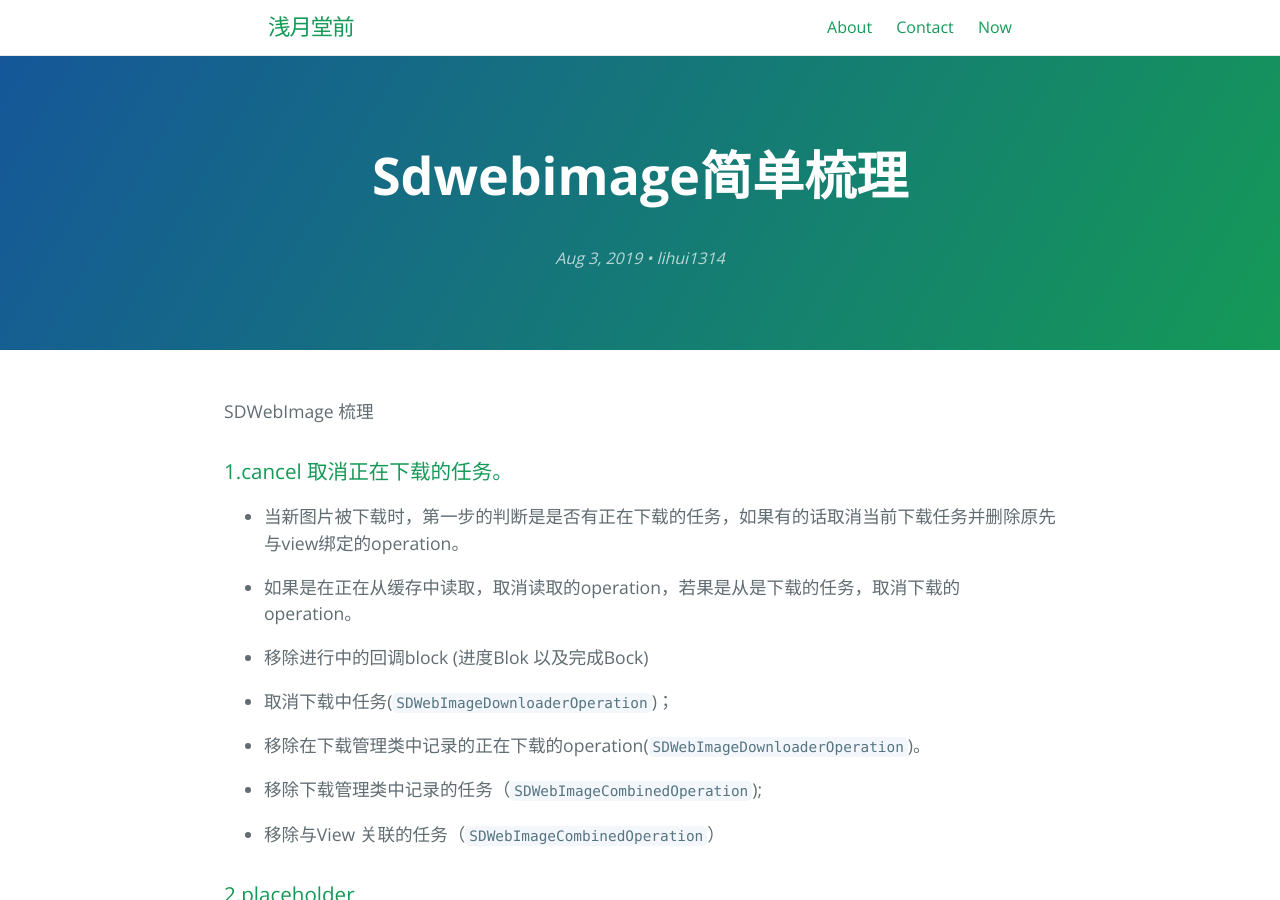
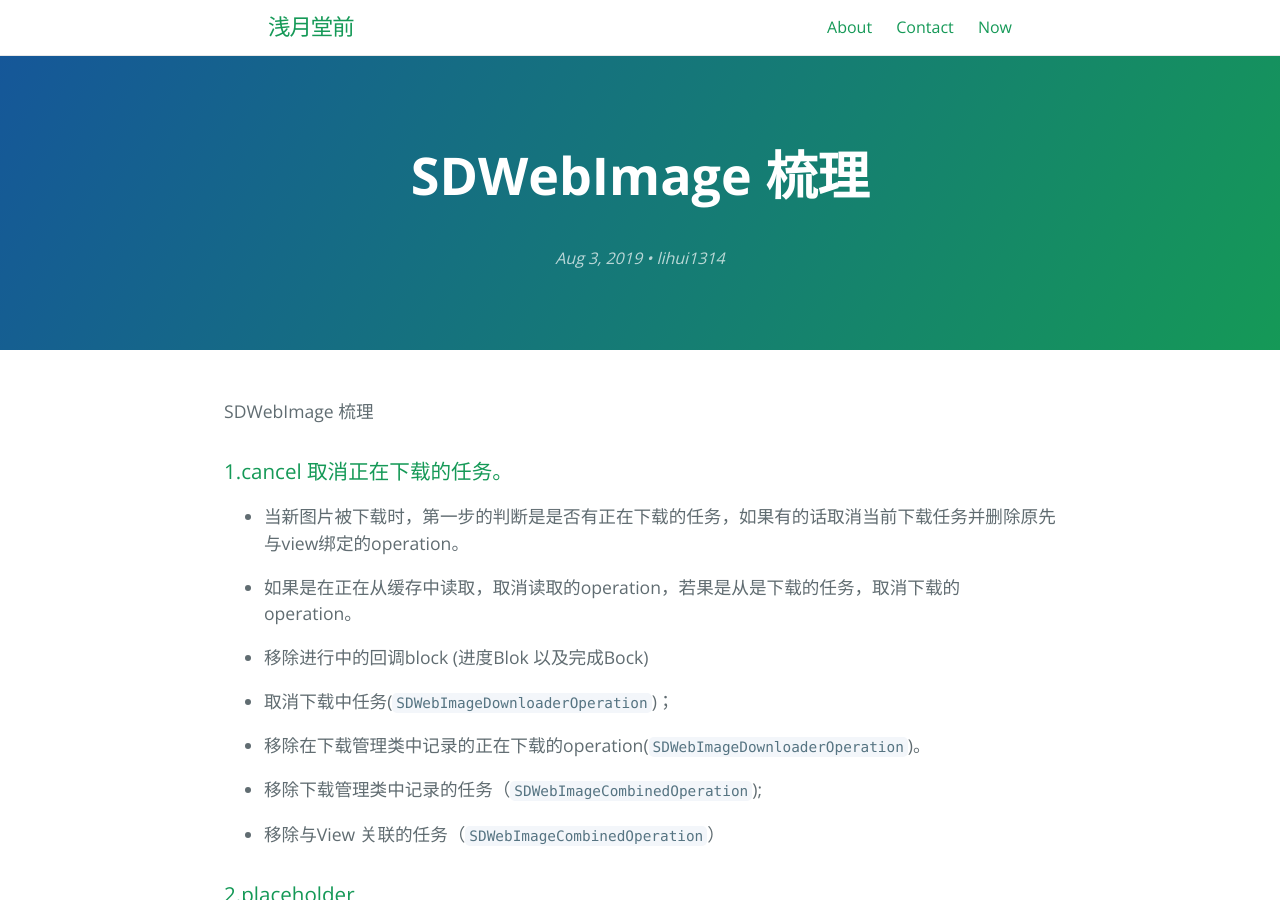
Before and after one commit to lihui1314/lihui1314.github.io, a Jekyll site: the page built from _posts/2019-08-03-SDWebImage简单梳理.md, in a window 1280 px wide and 900 px high. Built offline with Jekyll 4.4.1, drawn with Linux system fonts in a browser that asks for light colours; our own code applies the rules of GitHub Pages for plain Markdown files; some of the changed lines change nothing that is shown.

Commit message:
no message

```diff
--- a/_posts/2019-08-03-SDWebImage简单梳理.md
+++ b/_posts/2019-08-03-SDWebImage简单梳理.md
@@ -1,3 +1,7 @@
+---
+layout: post
+title: "SDWebImage 梳理"
+---
 SDWebImage 梳理
 
 ### 1.cancel 取消正在下载的任务。
```
